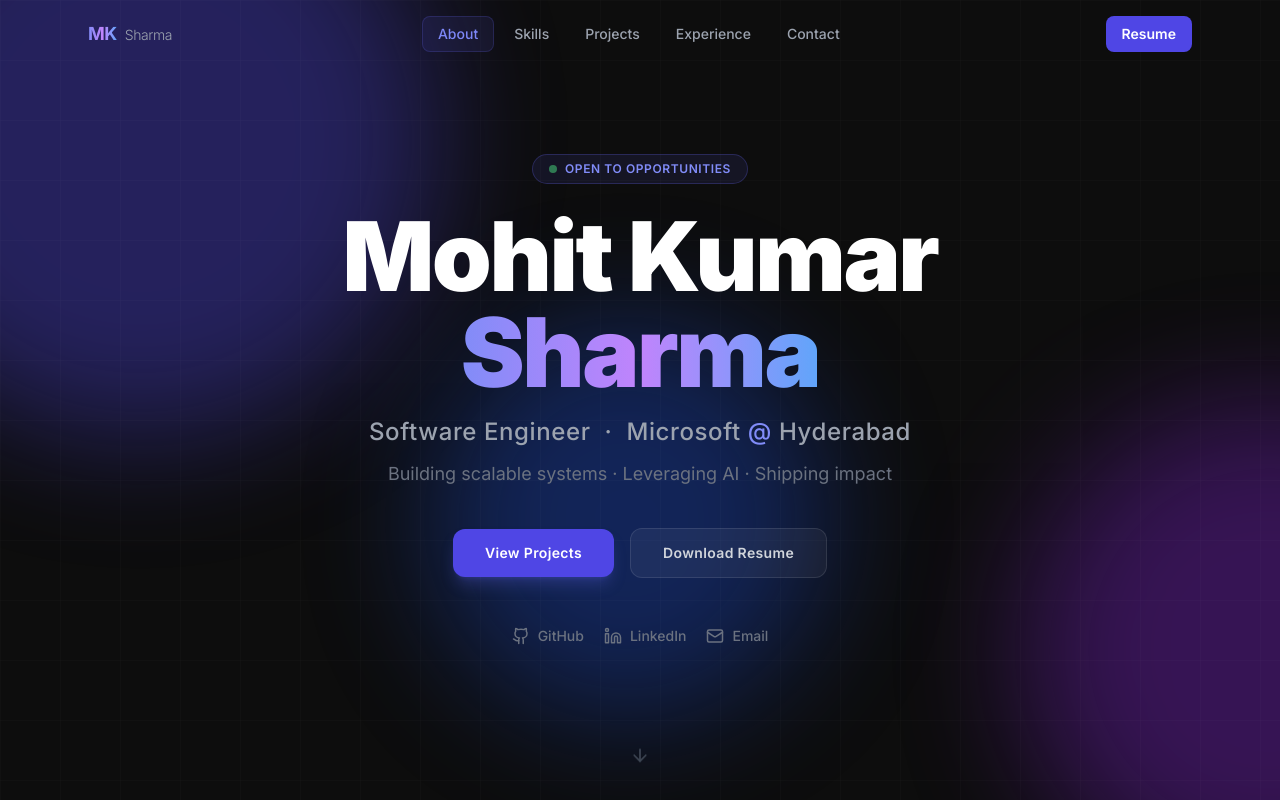
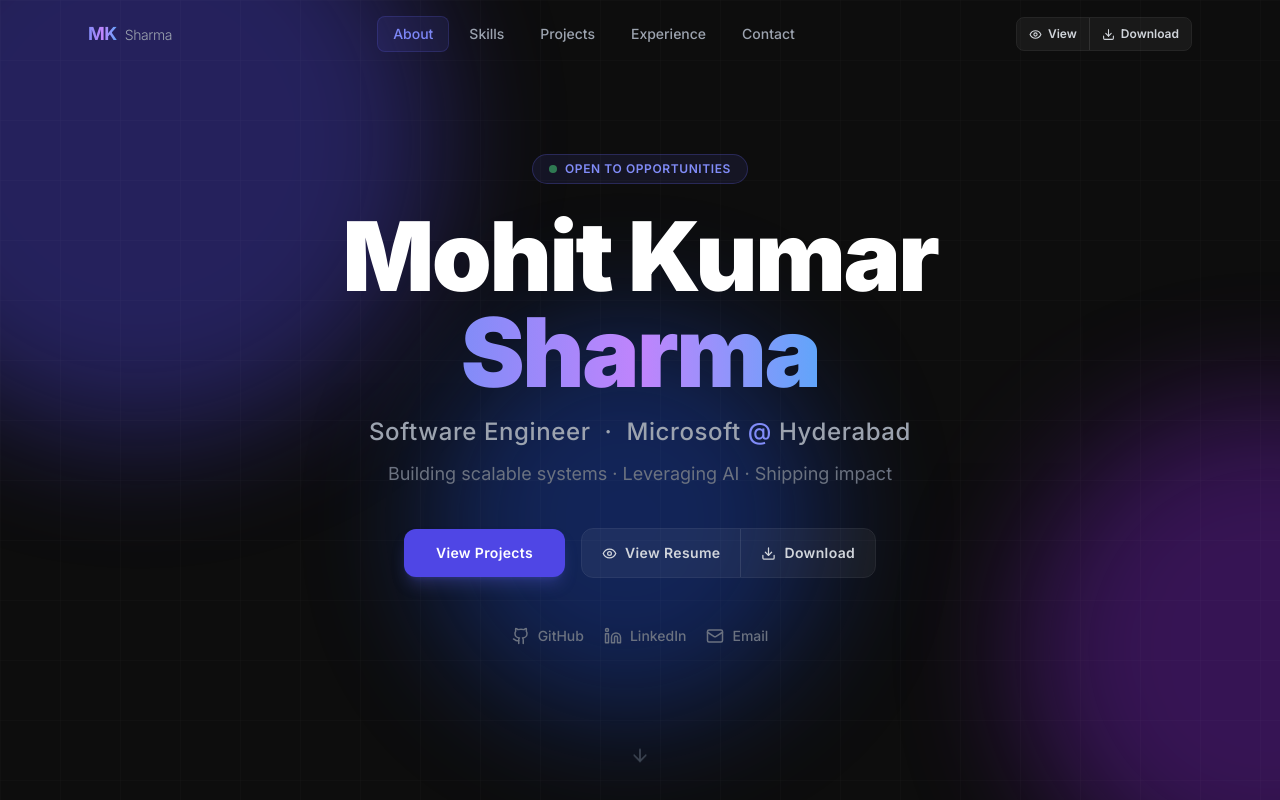
Before and after one commit to MohitSharma-21/Portfolio, a React (Vite) app: page / in a window 1280 px wide. Shown: the top 800 px of the page. Built offline with nearby package versions, Linux system fonts and the light colour scheme.

Commit message:
Split resume button into View (new tab) and Download
Co-Authored-By: Claude Sonnet 4.6 <noreply@anthropic.com>

```diff
--- a/src/components/Hero.jsx
+++ b/src/components/Hero.jsx
@@ -1,5 +1,5 @@
 import { motion } from 'framer-motion';
-import { ArrowDown, Github, Linkedin, Mail } from 'lucide-react';
+import { ArrowDown, Github, Linkedin, Mail, Eye, Download } from 'lucide-react';
 import { personal } from '../data/resumeData';
 
 // Floating particle blob component
@@ -102,15 +102,30 @@ export default function Hero() {
             View Projects
           </motion.button>
 
-          <motion.a
-            href={personal.resumePDF}
-            download
-            whileHover={{ scale: 1.05, y: -2 }}
-            whileTap={{ scale: 0.95 }}
-            className="px-8 py-3.5 rounded-xl border border-white/10 hover:border-indigo-500/50 text-gray-300 hover:text-white font-semibold text-sm tracking-wide bg-white/5 hover:bg-white/10 transition-all"
-          >
-            Download Resume
-          </motion.a>
+          {/* Resume split button: View | Download */}
+          <div className="flex rounded-xl overflow-hidden border border-white/10 hover:border-indigo-500/40 transition-colors">
+            <motion.a
+              href={personal.resumePDF}
+              target="_blank"
+              rel="noopener noreferrer"
+              whileHover={{ backgroundColor: 'rgba(99,102,241,0.12)' }}
+              whileTap={{ scale: 0.97 }}
+              className="flex items-center gap-2 px-5 py-3.5 bg-white/5 text-gray-300 hover:text-white font-semibold text-sm tracking-wide transition-colors border-r border-white/10"
+            >
+              <Eye size={15} />
+              View Resume
+            </motion.a>
+            <motion.a
+              href={personal.resumePDF}
+              download
+              whileHover={{ backgroundColor: 'rgba(99,102,241,0.12)' }}
+              whileTap={{ scale: 0.97 }}
+              className="flex items-center gap-2 px-5 py-3.5 bg-white/5 text-gray-300 hover:text-white font-semibold text-sm tracking-wide transition-colors"
+            >
+              <Download size={15} />
+              Download
+            </motion.a>
+          </div>
         </motion.div>
 
         {/* Social links */}
--- a/src/components/Navbar.jsx
+++ b/src/components/Navbar.jsx
@@ -1,6 +1,6 @@
 import { useState, useEffect } from 'react';
 import { motion, AnimatePresence } from 'framer-motion';
-import { Menu, X } from 'lucide-react';
+import { Menu, X, Eye, Download } from 'lucide-react';
 import { personal } from '../data/resumeData';
 
 const navLinks = [
@@ -87,16 +87,28 @@ export default function Navbar() {
           ))}
         </div>
 
-        {/* Resume download CTA */}
-        <div className="hidden md:flex items-center gap-3">
+        {/* Resume split button */}
+        <div className="hidden md:flex items-center rounded-lg overflow-hidden border border-white/10 hover:border-indigo-500/40 transition-colors">
+          <motion.a
+            href={personal.resumePDF}
+            target="_blank"
+            rel="noopener noreferrer"
+            whileHover={{ backgroundColor: 'rgba(99,102,241,0.15)' }}
+            whileTap={{ scale: 0.97 }}
+            className="flex items-center gap-1.5 px-3 py-2 text-xs font-semibold text-gray-300 hover:text-white bg-white/5 border-r border-white/10 transition-colors"
+          >
+            <Eye size={13} />
+            View
+          </motion.a>
           <motion.a
             href={personal.resumePDF}
             download
-            whileHover={{ scale: 1.05 }}
-            whileTap={{ scale: 0.95 }}
-            className="px-4 py-2 text-sm font-semibold rounded-lg bg-indigo-600 hover:bg-indigo-500 text-white transition-colors"
+            whileHover={{ backgroundColor: 'rgba(99,102,241,0.15)' }}
+            whileTap={{ scale: 0.97 }}
+            className="flex items-center gap-1.5 px-3 py-2 text-xs font-semibold text-gray-300 hover:text-white bg-white/5 transition-colors"
           >
-            Resume
+            <Download size={13} />
+            Download
           </motion.a>
         </div>
 
@@ -128,13 +140,23 @@ export default function Navbar() {
                 {link.label}
               </button>
             ))}
-            <a
-              href={personal.resumePDF}
-              download
-              className="mt-4 block text-center py-2.5 px-4 rounded-lg bg-indigo-600 text-white text-sm font-semibold"
-            >
-              Download Resume
-            </a>
+            <div className="mt-4 flex rounded-lg overflow-hidden border border-white/10">
+              <a
+                href={personal.resumePDF}
+                target="_blank"
+                rel="noopener noreferrer"
+                className="flex-1 flex items-center justify-center gap-2 py-2.5 bg-white/5 text-gray-300 text-sm font-semibold border-r border-white/10"
+              >
+                <Eye size={14} /> View
+              </a>
+              <a
+                href={personal.resumePDF}
+                download
+                className="flex-1 flex items-center justify-center gap-2 py-2.5 bg-white/5 text-gray-300 text-sm font-semibold"
+              >
+                <Download size={14} /> Download
+              </a>
+            </div>
           </motion.div>
         )}
       </AnimatePresence>
```
